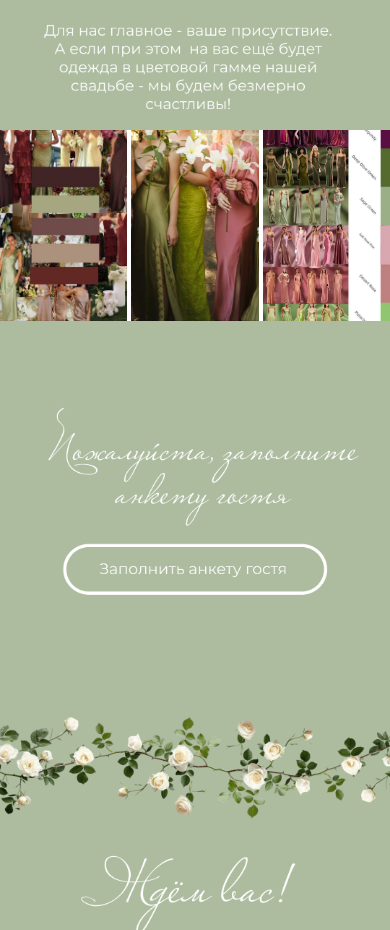
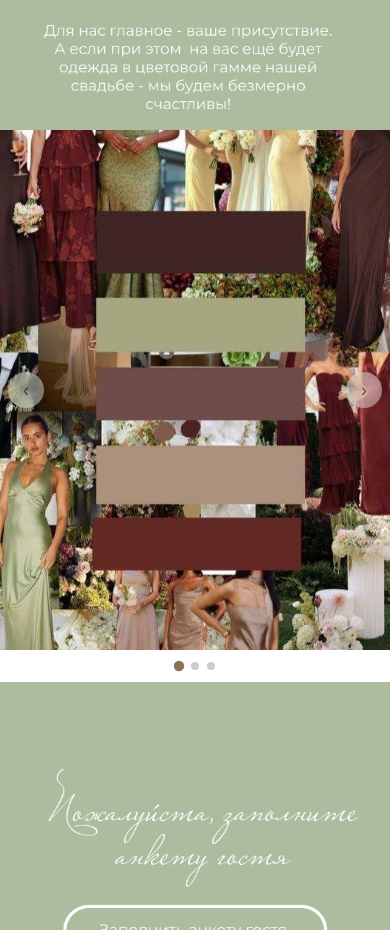
Before and after one commit to sergeymong/stepanovywedding, a plain HTML site: page index.html in a window 390 px wide. Shown: the part 3480-4410 px from the top of the page. Drawn offline with Linux system fonts and the light colour scheme.

Commit message:
Replace photo grid with swipe carousel

```diff
--- a/index.html
+++ b/index.html
@@ -26,22 +26,85 @@
     .banner a {
       display: block;
     }
-    .gallery {
-      display: grid;
-      grid-template-columns: repeat(3, 1fr);
-      gap: 4px;
+
+    /* Carousel */
+    .carousel {
+      position: relative;
+      overflow: hidden;
+      touch-action: pan-y;
+      user-select: none;
+      -webkit-user-select: none;
+    }
+    .carousel-track {
+      display: flex;
+      transition: transform 0.35s cubic-bezier(0.25, 0.46, 0.45, 0.94);
+      will-change: transform;
+    }
+    .carousel-track.dragging {
+      transition: none;
+    }
+    .carousel-slide {
+      flex: 0 0 100%;
+      min-width: 0;
+    }
+    .carousel-slide img {
+      display: block;
+      width: 100%;
+      aspect-ratio: 3/4;
+      object-fit: cover;
+    }
+    .carousel-dots {
+      display: flex;
+      justify-content: center;
+      gap: 8px;
+      padding: 12px 0;
+    }
+    .carousel-dot {
+      width: 8px;
+      height: 8px;
+      border-radius: 50%;
+      background: #ccc;
+      border: none;
       padding: 0;
+      cursor: pointer;
+      transition: background 0.3s, transform 0.3s;
     }
-    .gallery-item {
-      aspect-ratio: 2/3;
-      overflow: hidden;
+    .carousel-dot.active {
+      background: #8b7355;
+      transform: scale(1.3);
     }
-    .gallery-item img {
-      width: 100%;
-      height: 100%;
-      object-fit: cover;
-      display: block;
+    .carousel-arrows {
+      position: absolute;
+      top: 0;
+      left: 0;
+      right: 0;
+      bottom: 0;
+      pointer-events: none;
+      display: flex;
+      align-items: center;
+      justify-content: space-between;
+      padding: 0 8px;
     }
+    .carousel-arrow {
+      pointer-events: auto;
+      width: 36px;
+      height: 36px;
+      border-radius: 50%;
+      background: rgba(255,255,255,0.7);
+      backdrop-filter: blur(4px);
+      -webkit-backdrop-filter: blur(4px);
+      border: none;
+      cursor: pointer;
+      display: flex;
+      align-items: center;
+      justify-content: center;
+      font-size: 18px;
+      color: #333;
+      transition: opacity 0.3s;
+      opacity: 0.6;
+    }
+    .carousel-arrow:hover { opacity: 1; }
+    .carousel-arrow:active { transform: scale(0.9); }
   </style>
 </head>
 <body>
@@ -57,17 +120,21 @@
     <div class="banner">
       <img src="images/03_banner.png" alt="">
     </div>
-    <div class="gallery">
-      <div class="gallery-item">
-        <img src="images/04_photo1.jpg" alt="Фото 1">
+
+    <!-- Карусель -->
+    <div class="carousel" id="gallery">
+      <div class="carousel-track" id="galleryTrack">
+        <div class="carousel-slide"><img src="images/04_photo1.jpg" alt="Фото 1"></div>
+        <div class="carousel-slide"><img src="images/04_photo2.jpg" alt="Фото 2"></div>
+        <div class="carousel-slide"><img src="images/04_photo3.webp" alt="Фото 3"></div>
       </div>
-      <div class="gallery-item">
-        <img src="images/04_photo2.jpg" alt="Фото 2">
-      </div>
-      <div class="gallery-item">
-        <img src="images/04_photo3.webp" alt="Фото 3">
+      <div class="carousel-arrows">
+        <button class="carousel-arrow" id="prevBtn">&#8249;</button>
+        <button class="carousel-arrow" id="nextBtn">&#8250;</button>
       </div>
     </div>
+    <div class="carousel-dots" id="galleryDots"></div>
+
     <div class="banner">
       <img src="images/05_banner2.png" alt="">
     </div>
@@ -80,5 +147,91 @@
       <img src="images/07_bottom.png" alt="">
     </div>
   </div>
+
+  <script>
+    (function() {
+      const track = document.getElementById('galleryTrack');
+      const dots = document.getElementById('galleryDots');
+      const slides = track.children;
+      const total = slides.length;
+      let current = 0;
+      let startX = 0, moveX = 0, isDragging = false;
+
+      // Create dots
+      for (let i = 0; i < total; i++) {
+        const dot = document.createElement('button');
+        dot.className = 'carousel-dot' + (i === 0 ? ' active' : '');
+        dot.setAttribute('aria-label', 'Фото ' + (i + 1));
+        dot.addEventListener('click', () => goTo(i));
+        dots.appendChild(dot);
+      }
+
+      function goTo(index) {
+        current = Math.max(0, Math.min(index, total - 1));
+        track.style.transform = 'translateX(' + (-current * 100) + '%)';
+        dots.querySelectorAll('.carousel-dot').forEach((d, i) =>
+          d.classList.toggle('active', i === current)
+        );
+      }
+
+      // Arrows
+      document.getElementById('prevBtn').addEventListener('click', () => goTo(current - 1));
+      document.getElementById('nextBtn').addEventListener('click', () => goTo(current + 1));
+
+      // Touch swipe
+      track.addEventListener('touchstart', (e) => {
+        startX = e.touches[0].clientX;
+        isDragging = true;
+        track.classList.add('dragging');
+      }, { passive: true });
+
+      track.addEventListener('touchmove', (e) => {
+        if (!isDragging) return;
+        moveX = e.touches[0].clientX - startX;
+        const offset = -current * 100 + (moveX / track.offsetWidth) * 100;
+        track.style.transform = 'translateX(' + offset + '%)';
+      }, { passive: true });
+
+      track.addEventListener('touchend', () => {
+        if (!isDragging) return;
+        isDragging = false;
+        track.classList.remove('dragging');
+        const threshold = track.offsetWidth * 0.2;
+        if (moveX < -threshold) goTo(current + 1);
+        else if (moveX > threshold) goTo(current - 1);
+        else goTo(current);
+        moveX = 0;
+      });
+
+      // Mouse drag (desktop)
+      track.addEventListener('mousedown', (e) => {
+        startX = e.clientX;
+        isDragging = true;
+        track.classList.add('dragging');
+        e.preventDefault();
+      });
+      document.addEventListener('mousemove', (e) => {
+        if (!isDragging) return;
+        moveX = e.clientX - startX;
+        const offset = -current * 100 + (moveX / track.offsetWidth) * 100;
+        track.style.transform = 'translateX(' + offset + '%)';
+      });
+      document.addEventListener('mouseup', () => {
+        if (!isDragging) return;
+        isDragging = false;
+        track.classList.remove('dragging');
+        const threshold = track.offsetWidth * 0.2;
+        if (moveX < -threshold) goTo(current + 1);
+        else if (moveX > threshold) goTo(current - 1);
+        else goTo(current);
+        moveX = 0;
+      });
+
+      // Prevent image drag
+      track.querySelectorAll('img').forEach(img => {
+        img.addEventListener('dragstart', e => e.preventDefault());
+      });
+    })();
+  </script>
 </body>
 </html>
```
